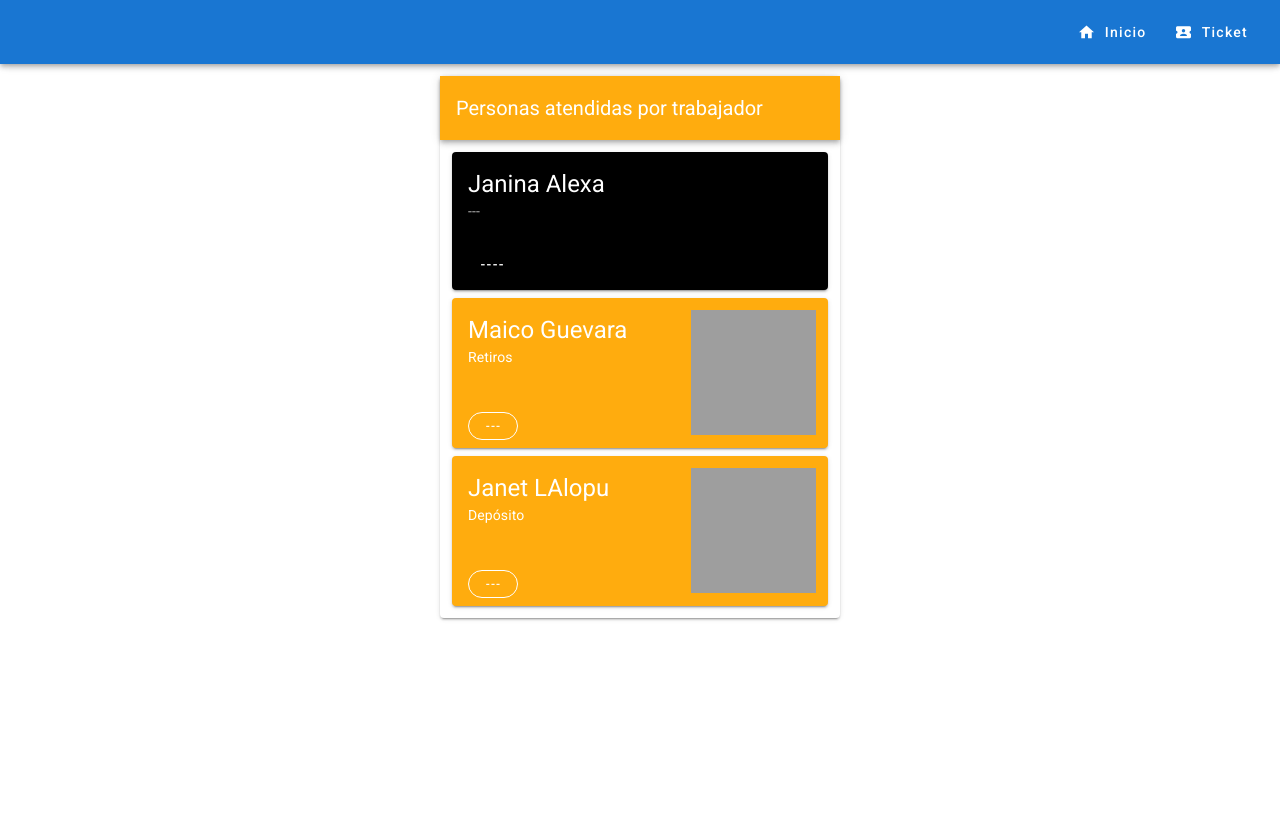
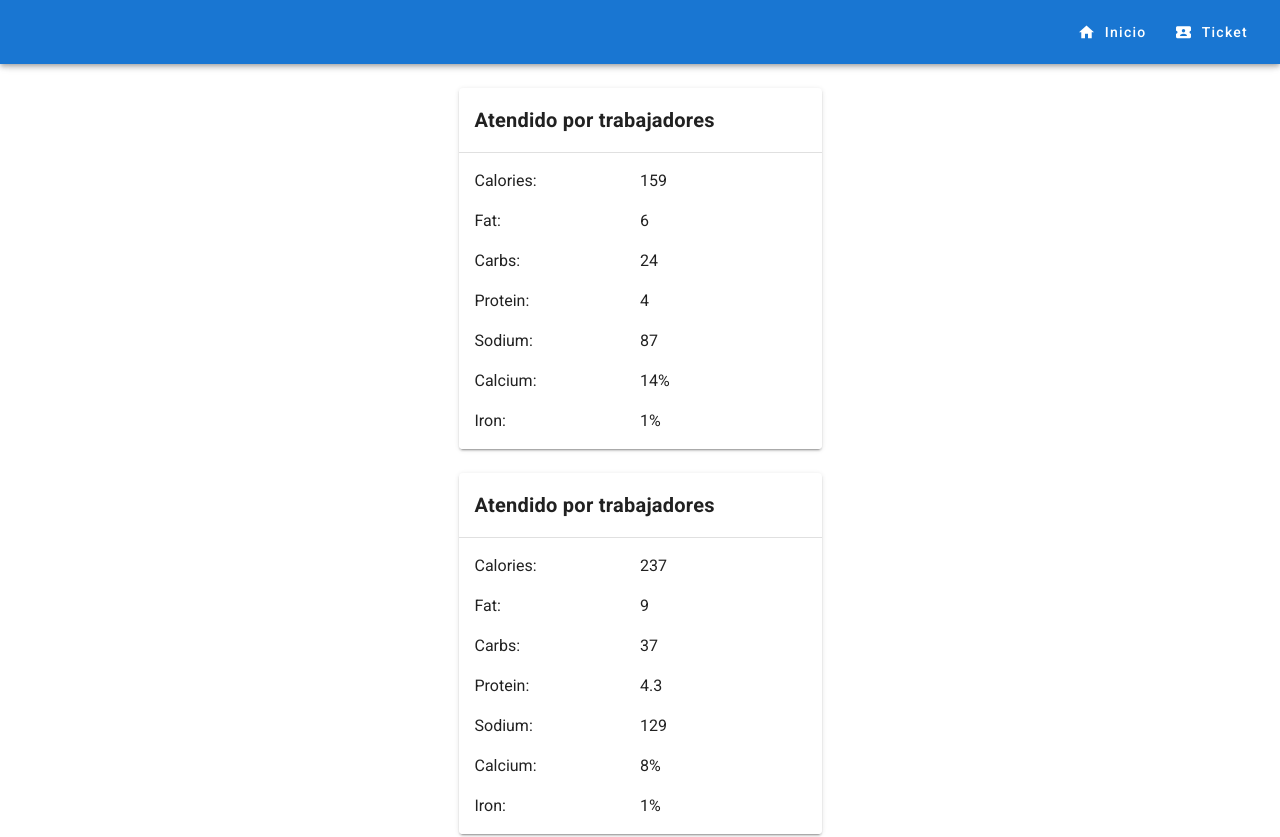
Before and after one commit to JavCho23/colasvirtuales, a Vue app: page /Reportes in a window 1280 px wide. Shown: the top 837 px of the page. Before the commit the page ends 800 px from the top, so only its background shows below. Built offline with nearby package versions, Linux system fonts and the light colour scheme; grey boxes are pictures that could not be loaded.

Commit message:
Avance reportes

```diff
--- a/src/components/Reportescomp.vue
+++ b/src/components/Reportescomp.vue
@@ -1,43 +1,132 @@
 <template>
-  <v-card :class="isMobile ? 'pa-6' : 'pa-4'" :flat="isMobile ? true : false">
-    <v-card-title class="text d-flex justify-center" v-text="title" />
-    <v-text-field
-      color="#015a90"
-      label="Usuario"
-      placeholder="tugatita123"
-    ></v-text-field>
-    <v-text-field
-      color="#015a90"
-      label="Contraseña"
-      placeholder="********"
-      :append-icon="show ? 'mdi-eye' : 'mdi-eye-off'"
-      :type="show ? 'text' : 'password'"
-      @click:append="show = !show"
-    ></v-text-field>
-    <v-card-actions class="d-flex justify-center pa-0">
-      <v-btn color="#ffac0e" width="100%">
-        Iniciar
-      </v-btn>
-    </v-card-actions>
-  </v-card>
+  <v-container fluid>
+    <v-data-iterator
+      :items="items"
+      :items-per-page.sync="itemsPerPage"
+      hide-default-footer
+    >
+
+      <template v-slot:default="props">
+        <v-row>
+          <v-col
+            v-for="item in props.items"
+            :key="item.name"
+            cols="12"
+            sm="6"
+            md="4"
+            lg="12"
+          >
+            <v-card>
+              <v-card-title class="subheading font-weight-bold">
+                {{ item.name }}
+              </v-card-title>
+
+              <v-divider></v-divider>
+
+              <v-list dense>
+                <v-list-item>
+                  <v-list-item-content>Calories:</v-list-item-content>
+                  <v-list-item-content class="align-end">
+                    {{ item.calories }}
+                  </v-list-item-content>
+                </v-list-item>
+
+                <v-list-item>
+                  <v-list-item-content>Fat:</v-list-item-content>
+                  <v-list-item-content class="align-end">
+                    {{ item.fat }}
+                  </v-list-item-content>
+                </v-list-item>
+
+                <v-list-item>
+                  <v-list-item-content>Carbs:</v-list-item-content>
+                  <v-list-item-content class="align-end">
+                    {{ item.carbs }}
+                  </v-list-item-content>
+                </v-list-item>
+
+                <v-list-item>
+                  <v-list-item-content>Protein:</v-list-item-content>
+                  <v-list-item-content class="align-end">
+                    {{ item.protein }}
+                  </v-list-item-content>
+                </v-list-item>
+
+                <v-list-item>
+                  <v-list-item-content>Sodium:</v-list-item-content>
+                  <v-list-item-content class="align-end">
+                    {{ item.sodium }}
+                  </v-list-item-content>
+                </v-list-item>
+
+                <v-list-item>
+                  <v-list-item-content>Calcium:</v-list-item-content>
+                  <v-list-item-content class="align-end">
+                    {{ item.calcium }}
+                  </v-list-item-content>
+                </v-list-item>
+
+                <v-list-item>
+                  <v-list-item-content>Iron:</v-list-item-content>
+                  <v-list-item-content class="align-end">
+                    {{ item.iron }}
+                  </v-list-item-content>
+                </v-list-item>
+              </v-list>
+            </v-card>
+          </v-col>
+        </v-row>
+      </template>
+
+    </v-data-iterator>
+  </v-container>
 </template>
 <script>
-export default {
-  data() {
-    return {
-      show: false,
-      title: "Reportes",
-    };
-  },
-  computed: {
-    isMobile() {
-      return this.$vuetify.breakpoint.smAndDown;
-    },
-  },
-};
+  export default {
+    data: () => ({
+      itemsPerPage: 4,
+      items: [
+        {
+          name: 'Atendido por trabajadores',
+          calories: 159,
+          fat: 6.0,
+          carbs: 24,
+          protein: 4.0,
+          sodium: 87,
+          calcium: '14%',
+          iron: '1%',
+        },
+        {
+          name: 'Atendido por trabajadores',
+          calories: 237,
+          fat: 9.0,
+          carbs: 37,
+          protein: 4.3,
+          sodium: 129,
+          calcium: '8%',
+          iron: '1%',
+        },
+        {
+          name: 'Atendido por trabajadores',
+          calories: 262,
+          fat: 16.0,
+          carbs: 23,
+          protein: 6.0,
+          sodium: 337,
+          calcium: '6%',
+          iron: '7%',
+        },
+        {
+          name: 'Atendido por trabajadores',
+          calories: 305,
+          fat: 3.7,
+          carbs: 67,
+          protein: 4.3,
+          sodium: 413,
+          calcium: '3%',
+          iron: '8%',
+        },
+      ],
+    }),
+  }
 </script>
-<style scoped>
-.text {
-  color: #015a90;
-}
-</style>
--- a/src/router/index.js
+++ b/src/router/index.js
@@ -36,7 +36,7 @@ const routes = [
   },
   {
     path: "/Reportes",
-    name: "Rportes",
+    name: "Reportes",
     component: () => import("../views/Reportes.vue"),
   },
 ];
--- a/src/views/Reportes.vue
+++ b/src/views/Reportes.vue
@@ -1,115 +1,30 @@
 <template>
-  <v-card
-    max-width="400"
-    class="mx-auto"
-  >
-      <v-spacer></v-spacer>
-    </v-system-bar>
+  <div class="fondo d-flex align-center">
+    <v-row no-gutters class="d-flex justify-center">
+      <v-col cols="12" md="4">
+        <Reportescomp />
+      </v-col>
+    </v-row>
+  </div>
+</template>
 
-    <v-app-bar
-      dark
-      color="#ffac0e"
-    >
-      <v-toolbar-title>Personas atendidas por trabajador</v-toolbar-title>
-      <v-spacer></v-spacer>
+<script>
+import Reportescomp from "@/components/Reportescomp.vue";
+export default {
+  name: "Reportes",
 
-    </v-app-bar>
+  components: {
+    Reportescomp,
+  },
 
-    <v-container>
-      <v-row dense>
-        <v-col cols="12">
-          <v-card
-            color="#000"
-            dark
-          >
-            <v-card-title class="headline">
-              Janina Alexa
-            </v-card-title>
-
-            <v-card-subtitle>---</v-card-subtitle>
-
-            <v-card-actions>
-              <v-btn text>
-             ----
-              </v-btn>
-            </v-card-actions>
-          </v-card>
-        </v-col>
-
-        <v-col
-          v-for="(item, i) in items"
-          :key="i"
-          cols="12"
-        >
-          <v-card
-            :color="item.color"
-            dark
-          >
-            <div class="d-flex flex-no-wrap justify-space-between">
-              <div>
-                <v-card-title
-                  class="headline"
-                  v-text="item.title"
-                ></v-card-title>
-
-                <v-card-subtitle v-text="item.artist"></v-card-subtitle>
-
-                <v-card-actions>
-                  <v-btn
-                    v-if="item.artist === 'Ellie Goulding'"
-                    class="ml-2 mt-3"
-                    fab
-                    icon
-                    height="40px"
-                    right
-                    width="40px"
-                  >
-                    <v-icon>mdi-play</v-icon>
-                  </v-btn>
-
-                  <v-btn
-                    v-else
-                    class="ml-2 mt-5"
-                    outlined
-                    rounded
-                    small
-                  >
-                    ---
-                  </v-btn>
-                </v-card-actions>
-              </div>
-
-              <v-avatar
-                class="ma-3"
-                size="125"
-                tile
-              >
-                <v-img :src="item.src"></v-img>
-              </v-avatar>
-            </div>
-          </v-card>
-        </v-col>
-      </v-row>
-    </v-container>
-  </v-card>
-</template>
-<script>
-  export default {
-    data: () => ({
-      items: [
-        {
-          color: '#ffac0e',
-          src: 'https://cdn.vuetifyjs.com/images/cards/foster.jpg',
-          title: 'Maico Guevara',
-          artist: 'Retiros',
-        },
-        {
-          color: '#ffac0e',
-          src: 'https://cdn.vuetifyjs.com/images/cards/halcyon.png',
-          title: 'Janet LAlopu',
-          artist: 'Depósito',
-        },
-      ],
-    }),
-  }
+  data: () => ({
+    //
+  }),
+};
 </script>
+<style scoped>
+.fondo {
+  width: 100%;
+  height: 100%;
+}
+</style>
```
